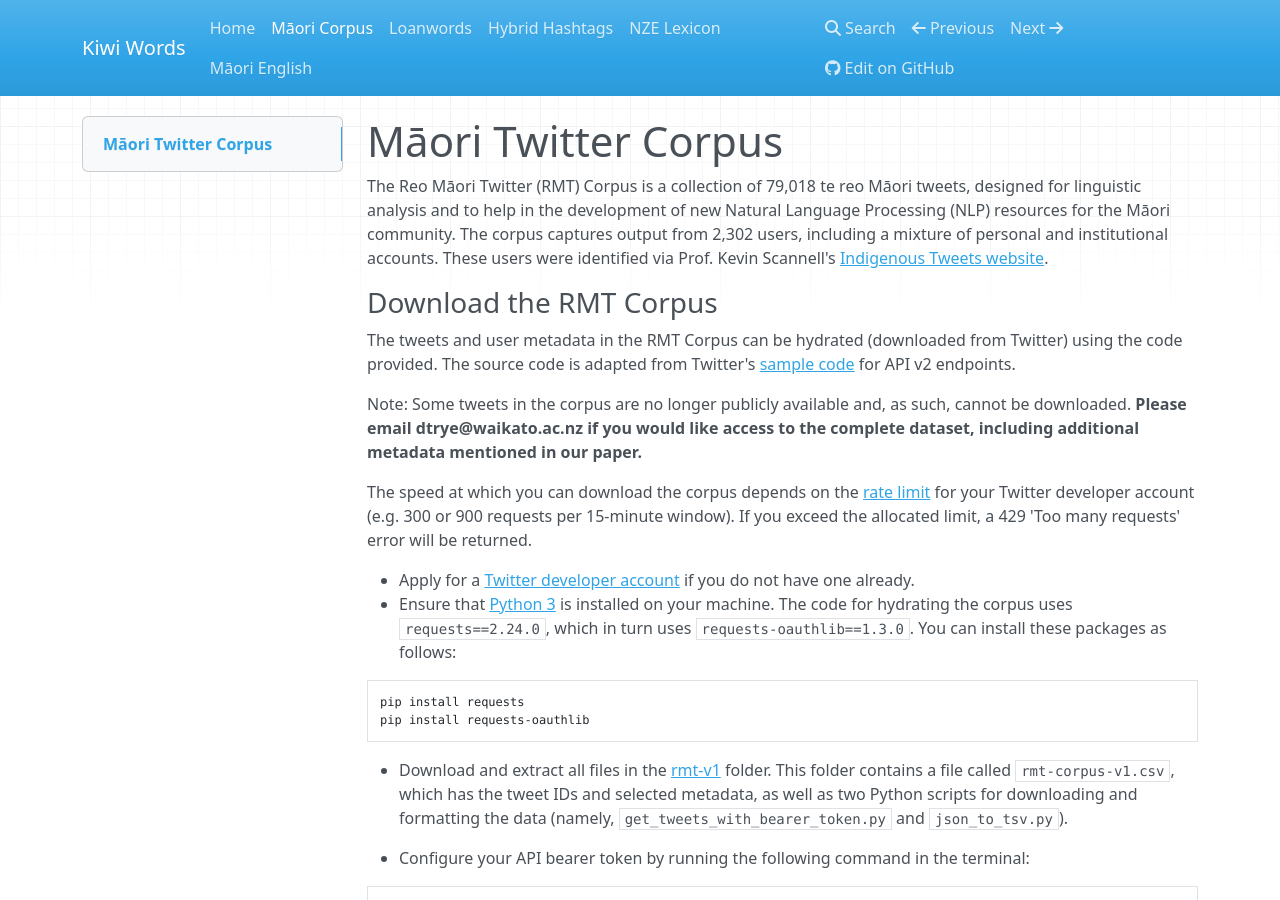
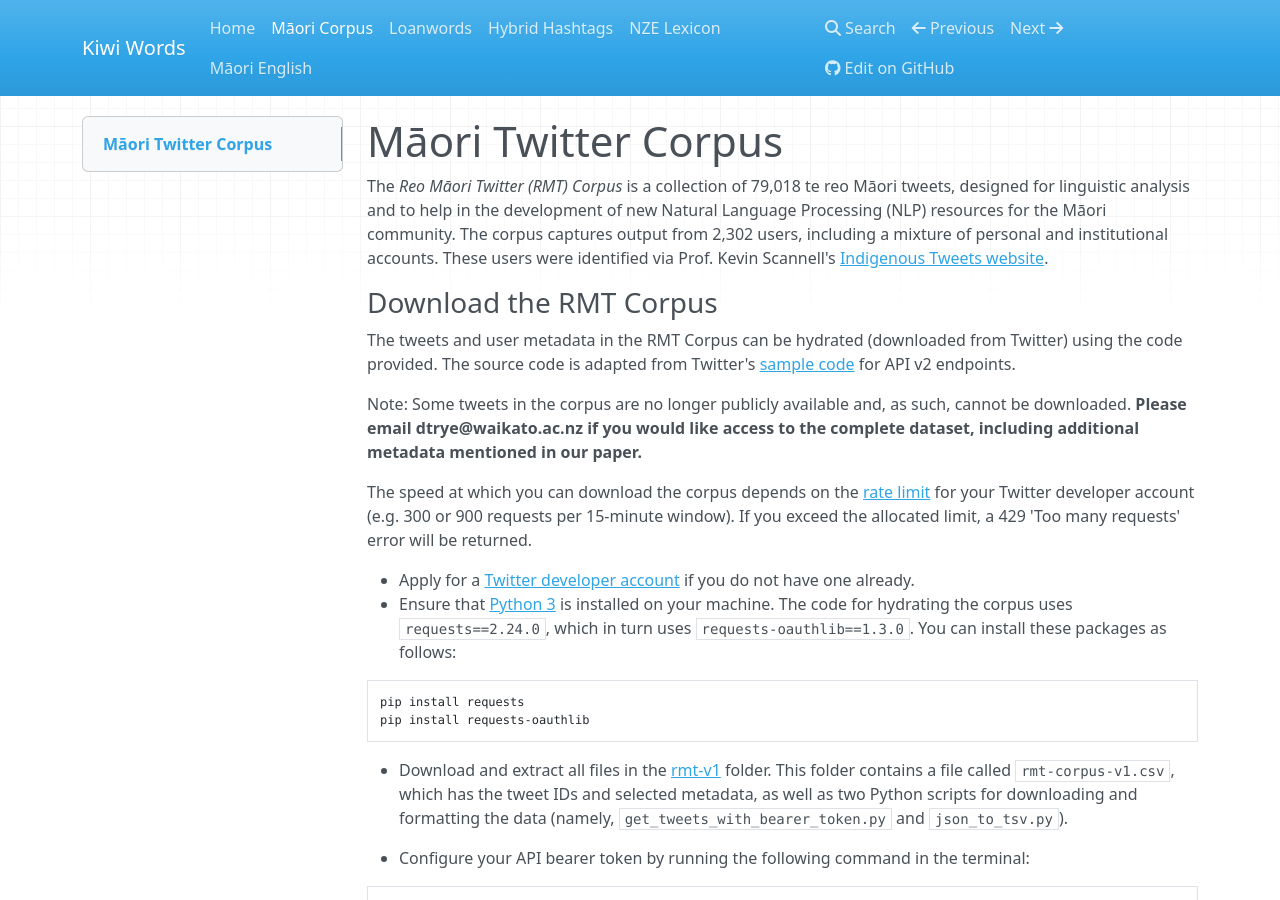
Before and after one commit to Waikato/kiwiwords, an MkDocs documentation site: the page built from docs/rmt_corpus.md, in a window 1280 px wide and 900 px high. Built offline with MkDocs 1.6.1, drawn with Linux system fonts in a browser that asks for light colours; nearby versions of some CDN libraries.

```diff
--- a/docs/rmt_corpus.md
+++ b/docs/rmt_corpus.md
@@ -1,5 +1,5 @@
 # Māori Twitter Corpus
-The Reo Māori Twitter (RMT) Corpus is a collection of 79,018 te reo Māori tweets, designed for linguistic analysis and to help in the development of new Natural Language Processing (NLP) resources for the Māori community. The corpus captures output from 2,302 users, including a mixture of personal and institutional accounts. These users were identified via Prof. Kevin Scannell's [Indigenous Tweets website](http://indigenoustweets.com/mi/).
+The *Reo Māori Twitter (RMT) Corpus* is a collection of 79,018 te reo Māori tweets, designed for linguistic analysis and to help in the development of new Natural Language Processing (NLP) resources for the Māori community. The corpus captures output from 2,302 users, including a mixture of personal and institutional accounts. These users were identified via Prof. Kevin Scannell's [Indigenous Tweets website](http://indigenoustweets.com/mi/).
 
 ### Download the RMT Corpus
 The tweets and user metadata in the RMT Corpus can be hydrated (downloaded from Twitter) using the code provided. The source code is adapted from Twitter's [sample code](https://github.com/twitterdev/Twitter-API-v2-sample-code) for API v2 endpoints.
```
